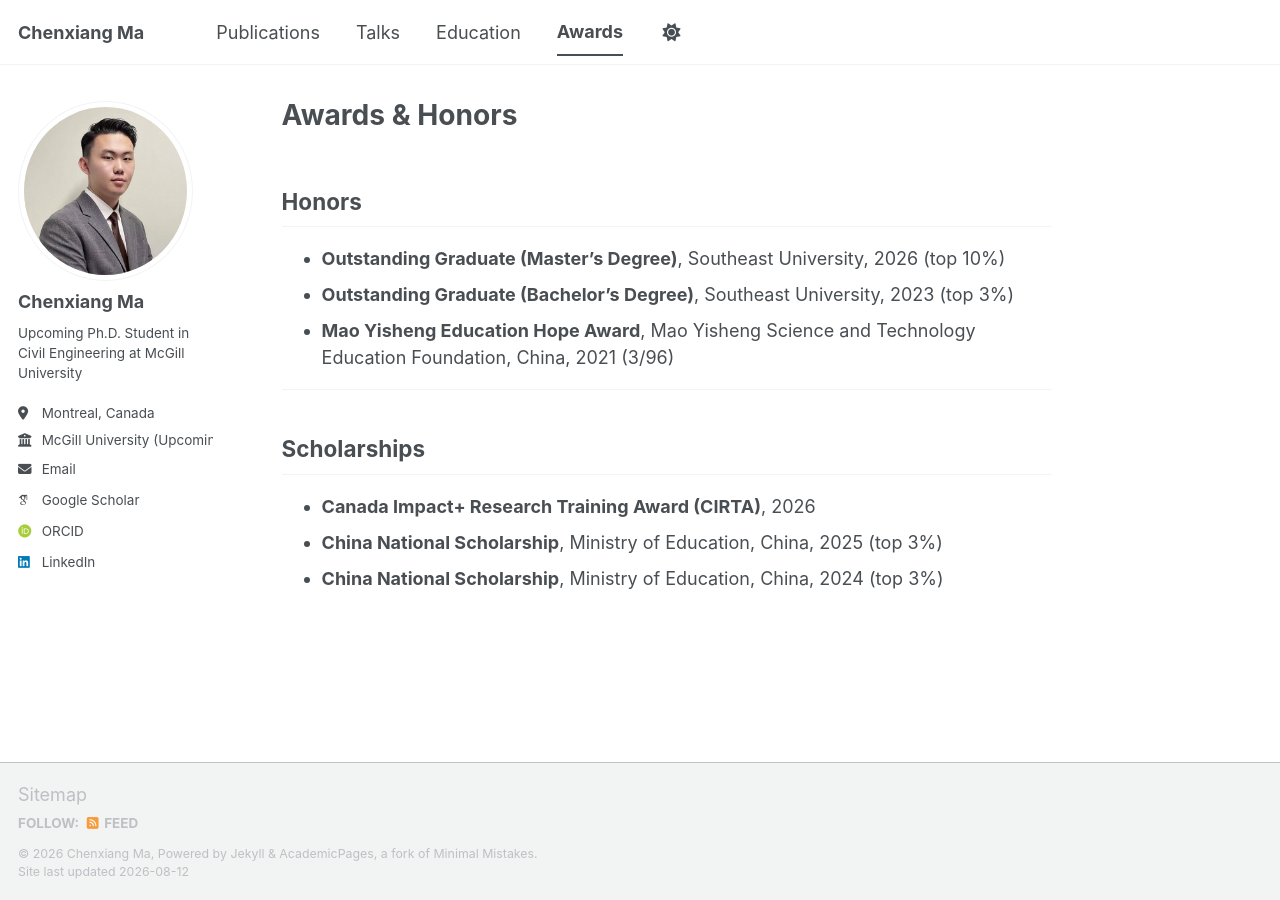
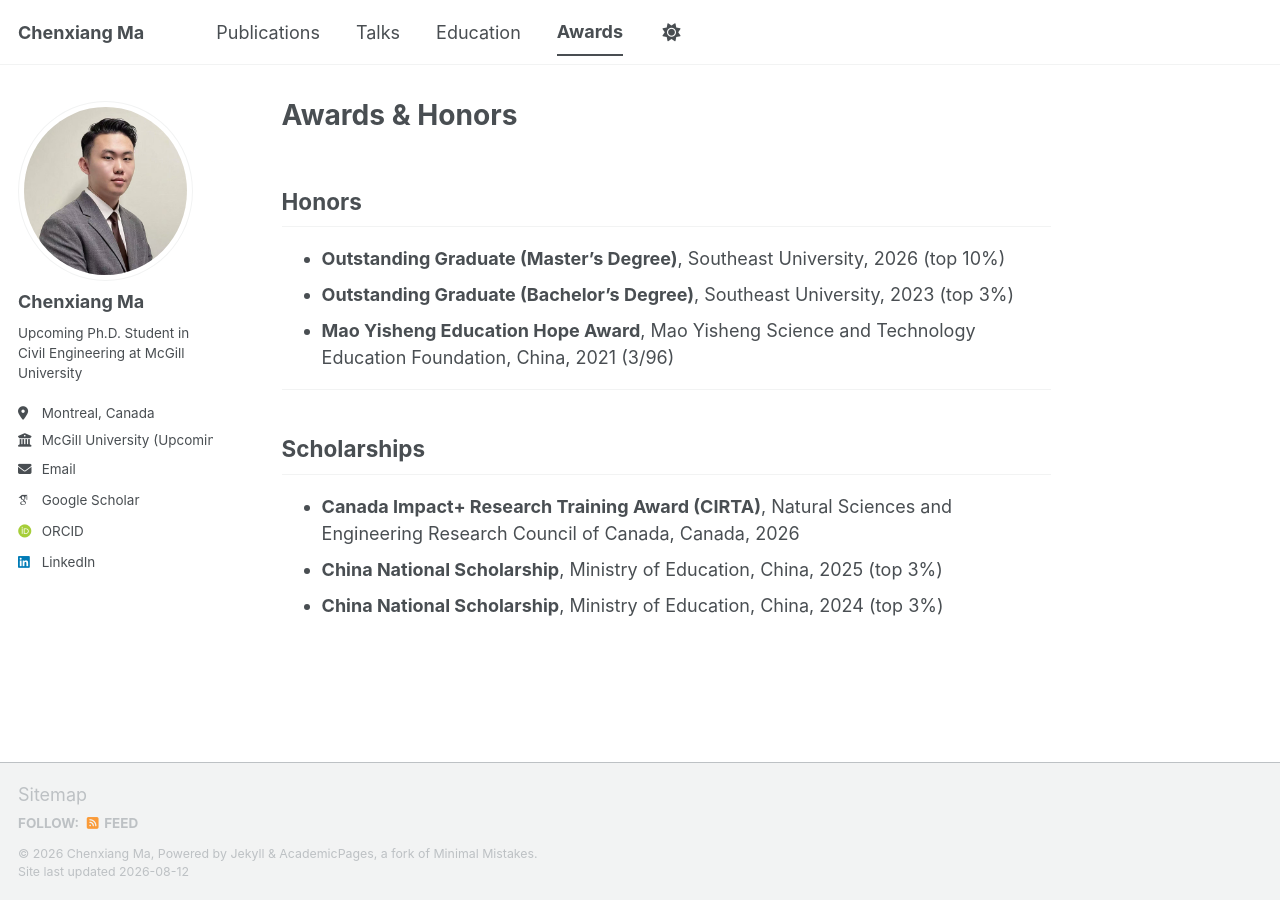
Before and after one commit to macxii23/macxii23.github.io, a Jekyll site: the page built from _pages/awards.md, in a window 1280 px wide. Built offline with Jekyll 4.4.1, drawn with Linux system fonts in a browser that asks for light colours; some web fonts are replaced; a script bundle is joined from its source files by our own code; library files that are not in the unit come from our copies.

Commit message:
Update awards.md

```diff
--- a/_pages/awards.md
+++ b/_pages/awards.md
@@ -14,6 +14,6 @@ author_profile: true
 
 ## Scholarships
 
-- **Canada Impact+ Research Training Award (CIRTA)**, 2026
+- **Canada Impact+ Research Training Award (CIRTA)**, Natural Sciences and Engineering Research Council of Canada, Canada, 2026
 - **China National Scholarship**, Ministry of Education, China, 2025 (top 3%)
 - **China National Scholarship**, Ministry of Education, China, 2024 (top 3%)
```
